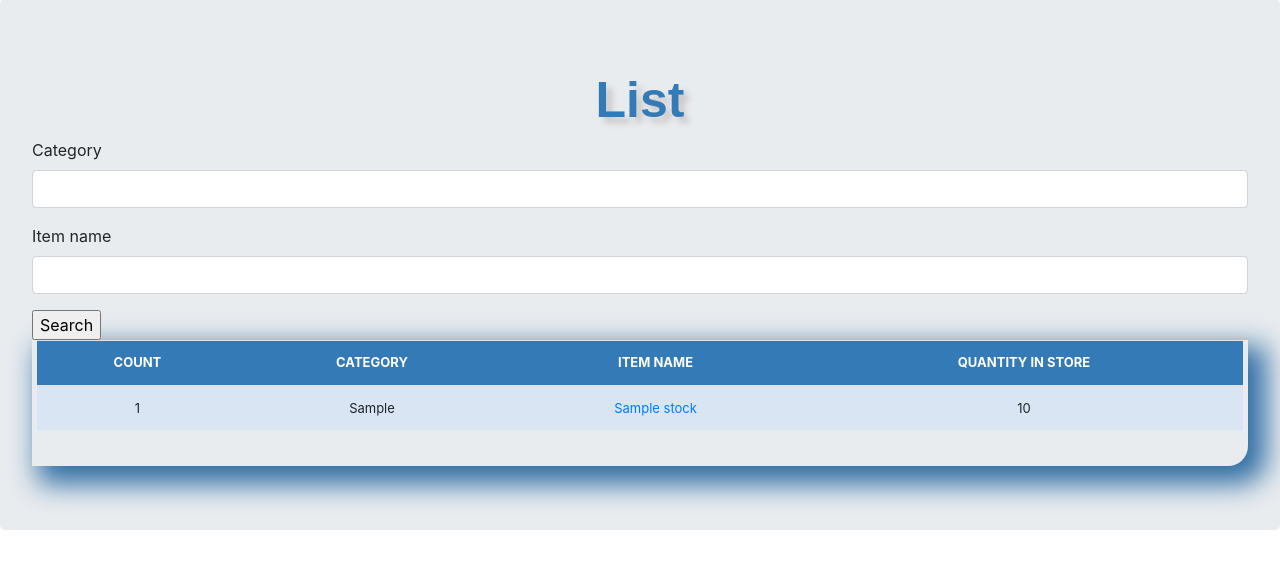
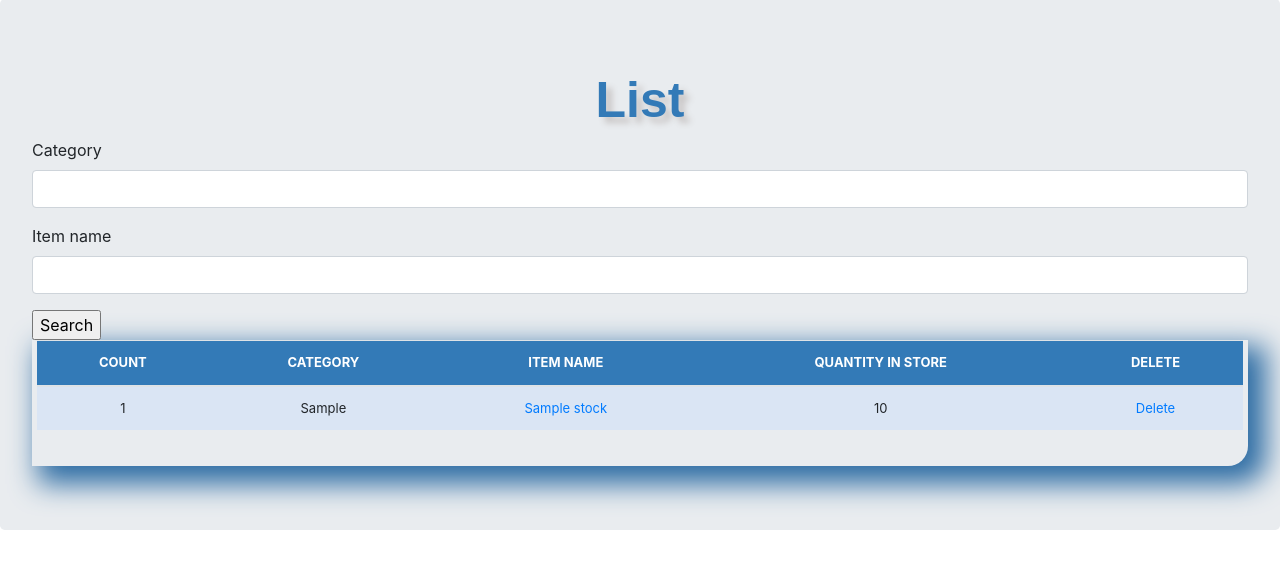
Before and after one commit to MichalDzielinski/stock_mgmt, a Django app: page /list/ in a window 1280 px wide. Shown: the part 105-674 px from the top of the page. Run offline with Django 4.2, Linux system fonts and the light colour scheme; tables that the repository leaves empty hold one stand-in row (values such as "Sample post"); some libraries are stand-ins or nearby versions.

Commit message:
Delete item functionality

```diff
--- a/base/urls.py
+++ b/base/urls.py
@@ -7,6 +7,7 @@ urlpatterns = [
     path('list/', views.list_items, name='list'),
     path('add_items/', views.add_items, name='add_items'),
     path('add_items/<int:pk>/', views.update_item, name='update_item'),
+    path('delete_item/<int:pk>/', views.delete_item, name='delete_item'),
 
     path('admin/', admin.site.urls),
 ]
--- a/stock/views.py
+++ b/stock/views.py
@@ -41,3 +41,10 @@ def update_item(request, pk):
                return redirect('list')
     context = {'form': form}
     return render(request, 'add_items.html', context)
+
+def delete_item(request, pk):
+     qs = Stock.objects.get(id=pk)
+     if request.method == 'POST':
+          qs.delete()
+          return redirect('list')
+     return render(request, 'delete_item.html')
--- a/templates/list.html
+++ b/templates/list.html
@@ -25,6 +25,7 @@
                     <th>CATEGORY</th>
                     <th>ITEM NAME</th>
                     <th>QUANTITY IN STORE</th>
+                    <th>DELETE</th>
                 </tr>
             </thead>
             {% for i in qs %}
@@ -35,6 +36,9 @@
                     <a href="{% url 'update_item' i.id  %}">{{i.item_name}}</a>
                     </td>
                 <td>{{i.quantity}}</td>
+                <td>
+                    <a href="{% url 'delete_item' i.id %}">Delete</a>
+                </td>
             </tr>
             {% empty %}
                 There is no record in DB.
```
Also changed, not shown: templates/delete_item.html (added, +9 -0 lines).
